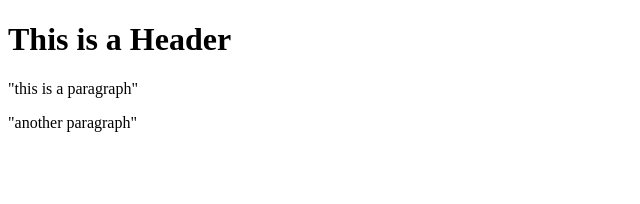
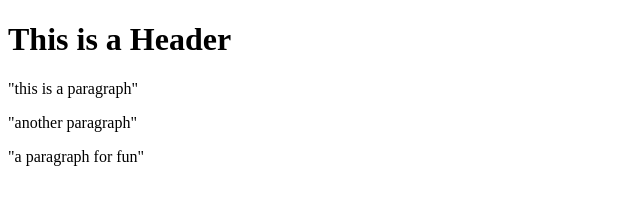
Before and after one commit to SCarter206/git-test, a website: page index.html in a window 1280 px wide. Shown: the whole page, without its empty margins (0-640 px from the left). Drawn offline with Linux system fonts and the light colour scheme.

Commit message:
Using NPM

```diff
--- a/index.html
+++ b/index.html
@@ -4,5 +4,6 @@
       <h1>This is a Header</h1>
       <p>"this is a paragraph"</p>
       <p>"another paragraph"</p>
+      <p>"a paragraph for fun"</p>
    </body>
 </html>
```
Also changed, not shown: package.json (added, +24 -0 lines), 2 other files.
